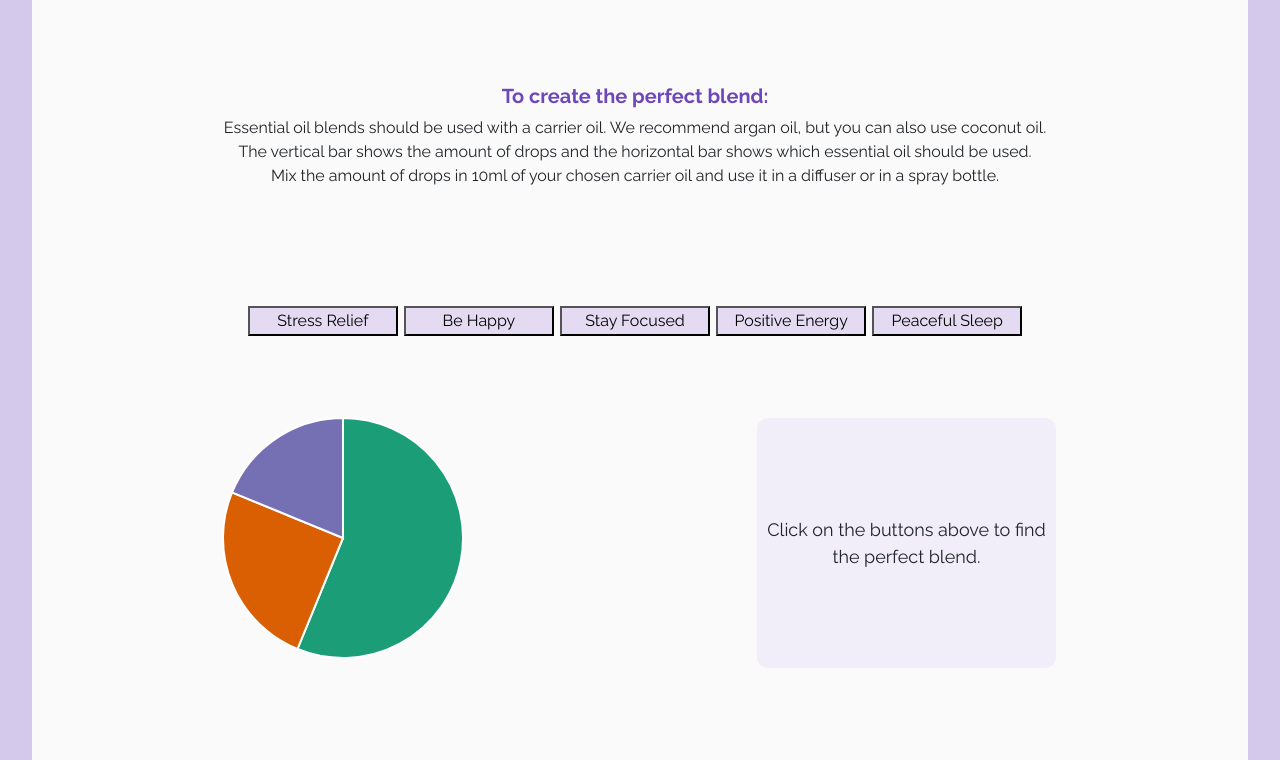
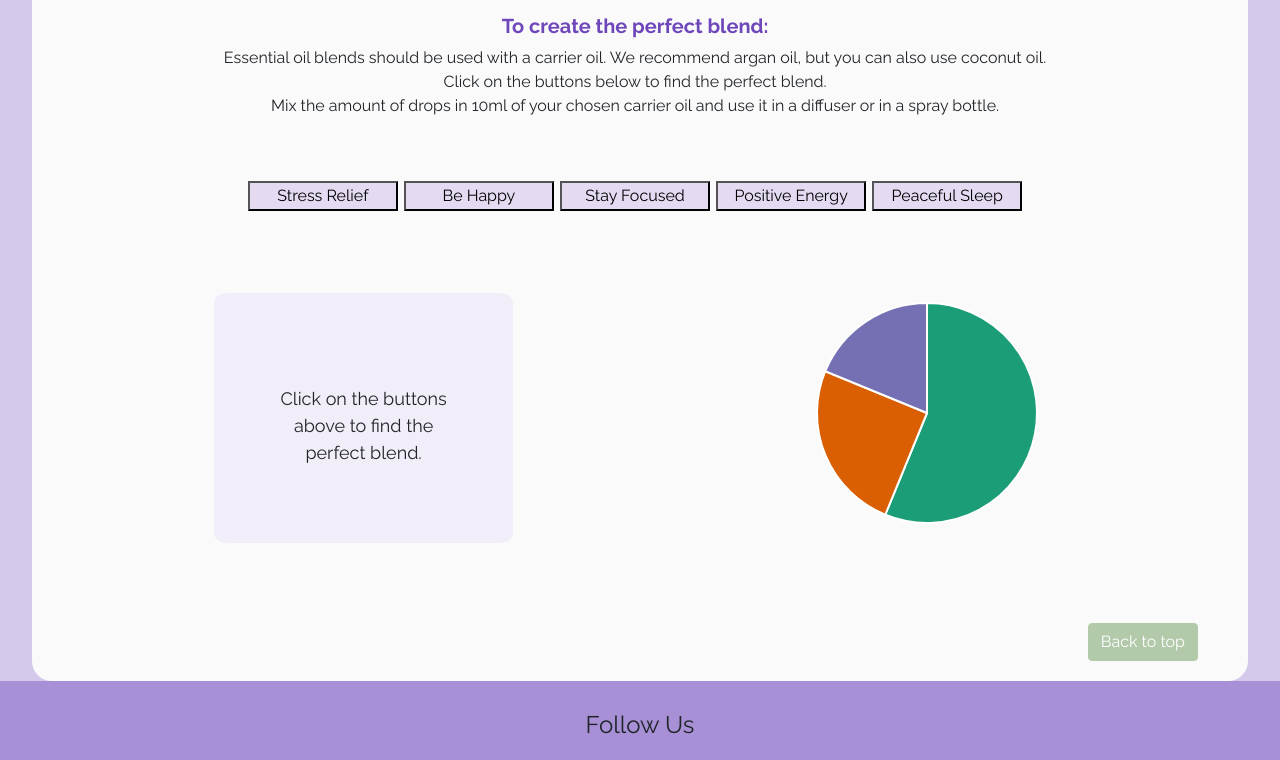
Before and after one commit to mariana-stefani/aroma-healing, a plain HTML site: page index.html in a window 1280 px wide. Shown: the part 1992-2752 px from the top of the page. Drawn offline with nearby package versions, Linux system fonts and the light colour scheme; some packages are replaced by stand-ins of ours.

Commit message:
Adjusting back to top button

```diff
--- a/assets/css/style.css
+++ b/assets/css/style.css
@@ -46,7 +46,6 @@ html {
     justify-content: center;
     margin-top: 30px;
     width: 95%;
-
 }
 
 @media screen and (max-width: 992px) {
@@ -62,11 +61,25 @@ html {
     width: 100%;
 }
 
+@media screen and (max-width: 576px) {
+    #map {
+        height: 400px;
+        margin-top: 25px;
+    }
+}
+
 .style-maps {
     position: relative;
     justify-content: center;
     margin-right: 20px;
     margin-left: 20px;
+}
+
+@media screen and (max-width: 768px) {
+    .style-maps {
+        margin-right: 0px;
+        margin-left: 0px;
+    }
 }
 
 .style-select {
@@ -78,10 +91,10 @@ html {
     text-align: center;
 }
 
-@media (max-width: 768px) {
-    .style-maps {
-        margin-right: 0px;
-        margin-left: 0px;
+@media screen and (max-width: 992px) {
+    .style-select {
+        top: -40px;
+        width: 67%;
     }
 }
 
@@ -93,7 +106,7 @@ html {
 /*-- Recipes --*/
 
 .recipe-text {
-    margin-top:55px;
+    margin-top: 55px;
 }
 
 @media screen and (max-width: 992px) {
@@ -112,7 +125,7 @@ html {
 #recipe-graph {}
 
 .recipe-buttons {
-    margin: 100px 50px 0px 0px;
+    margin: 45px 50px 0px 0px;
 }
 
 @media screen and (max-width: 992px) {
@@ -132,30 +145,49 @@ button {
     background-color: #B2C9AA;
     border-color: #B2C9AA;
     float: right;
-    margin: 60px 20px 20px 20px;
+    margin: 10px 20px 0px 20px;
 }
 
 #recipeInst-text {
     font-size: 18px;
     position: absolute;
-    top: 50%;
+    top: 53%;
     left: 50%;
-    margin-right: -50%;
+    margin-right: -15%;
     transform: translate(-50%, -50%)
 }
 
 .recipeInst-container {
-    background-color:#f2eef9;
+    background-color: #f2eef9;
     height: 250px;
     margin-top: 80px;
-    margin-right: 70px;
+    margin-left: 70px;
     border-radius: 4%;
 }
 
 @media screen and (max-width: 992px) {
     .recipeInst-container {
-        margin-top: 0px;
-    margin-right: 0px;
+        margin-left: 0px;
+        width: 200px !important;
+    }
+}
+
+/*-- Recipe pie chart --*/
+
+svg {
+    max-height: 400px;
+    margin: 0 auto;
+    /* poor attempt at centering */
+    height: auto !important;
+    /* overrides inline */
+    width: 300px !important;
+    /* overrides inline */
+    display: block;
+}
+
+@media screen and (max-width: 320px) {
+    svg {
+        margin: 0px -24px;
     }
 }
 
@@ -176,6 +208,12 @@ button {
     box-shadow: inset 0 0 0 2px black;
     border-radius: 25px;
     bottom: 10px;
+}
+
+@media screen and (max-width: 320px) {
+    .scroll-down {
+        bottom: -45px;
+    }
 }
 
 .scroll-down:before {
--- a/assets/js/recipes.js
+++ b/assets/js/recipes.js
@@ -1,6 +1,6 @@
 //Tutorial from: https://www.d3-graph-gallery.com/graph/pie_changeData.html
 // set the dimensions and margins of the graph
-var width = 320
+var width = 300
     height = 400
     margin = 40
 
--- a/index.html
+++ b/index.html
@@ -103,8 +103,8 @@
             <div class="col-sm-12 recipe-text">
                 <h5><strong>To create the perfect blend:</strong></h5>
                 <p>Essential oil blends should be used with a carrier oil. We recommend argan oil, but you can also use
-                    coconut oil. <br /> The vertical bar shows the amount of drops and the horizontal bar shows
-                    which essential oil should be used.<br /> Mix the amount of drops in 10ml of your chosen carrier
+                    coconut oil. <br /> Click on the buttons below to find the perfect blend.<br /> Mix the amount of
+                    drops in 10ml of your chosen carrier
                     oil and use it in a diffuser or in a spray bottle.</p>
             </div>
             <div class="col-sm-12 recipe-buttons">
@@ -129,14 +129,16 @@
 
         <!-- D3 Graph -->
         <div class="row justify-content-around">
-            <div class="col-lg-4 col-md-12">
+            <!-- Recipe Instructions Container-->
+            <div class="col-lg-3 col-md-6 recipeInst-container">
+                <div id="recipeInst-text">Click on the buttons above to find the perfect blend.</div>
+            </div>
+            <!-- D3 pie chart -->
+            <div class=" col-lg-4 col-md-12">
                 <div id="recipe-graph"></div>
             </div>
 
-            <!-- Recipe Instructions Container-->
-            <div class="col-lg-3 col-md-12 recipeInst-container">
-                <div id="recipeInst-text">Click on the buttons above to find the perfect blend.</div>
-            </div>
+
         </div>
 
         <!-- Button back to top-->
```
